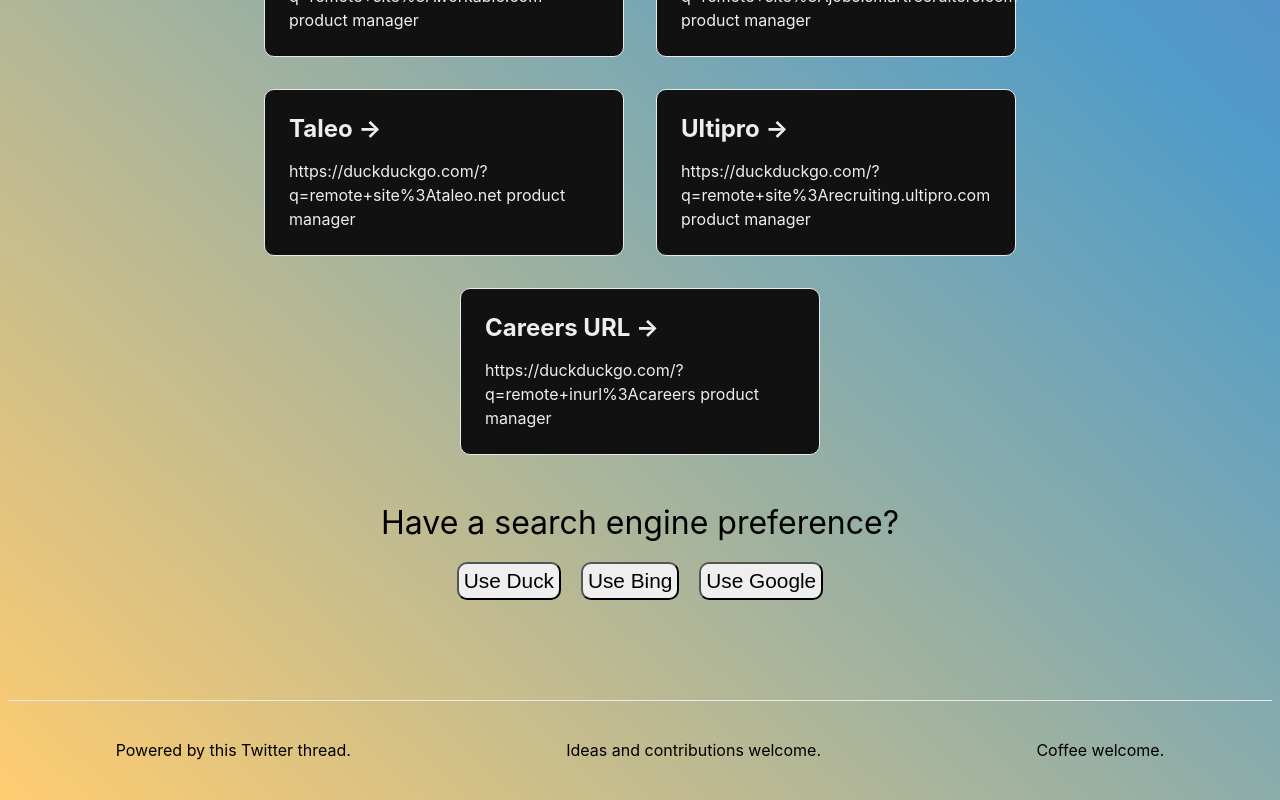
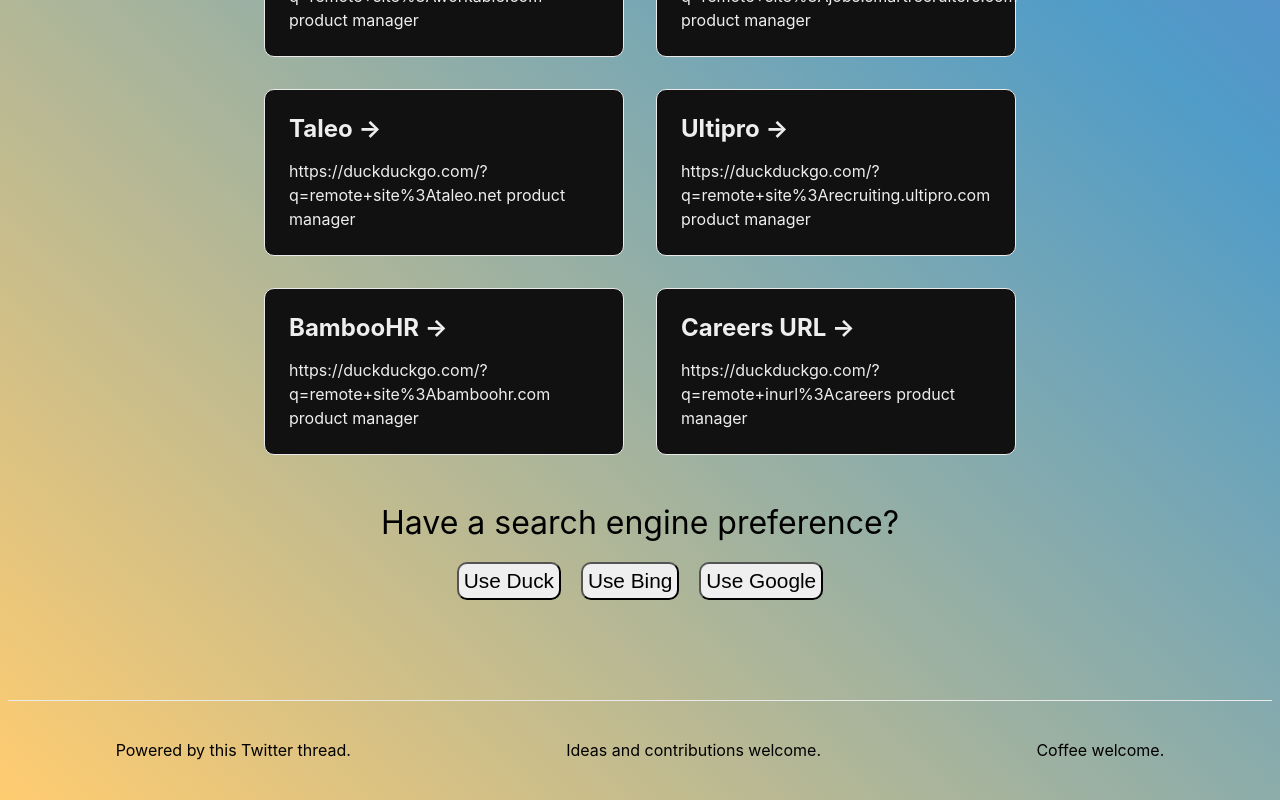
Before and after one commit to bennett-elder/upvoteremote, a Next.js app: page / in a window 1280 px wide. Shown: the part 1944-2744 px from the top of the page. Built offline with nearby package versions, Linux system fonts and the light colour scheme.

Commit message:
Add BambooHR
Add BambooHR but also clean up blank space after Ultipro entry

```diff
--- a/pages/index.js
+++ b/pages/index.js
@@ -55,6 +55,10 @@
     {
       "title": "Ultipro",
       "querySlug": "site%3Arecruiting.ultipro.com"
+    },
+    {
+      "title": "BambooHR",
+      "querySlug": "site%3Abamboohr.com"
     },
     {
       "title": "Careers URL",
```
